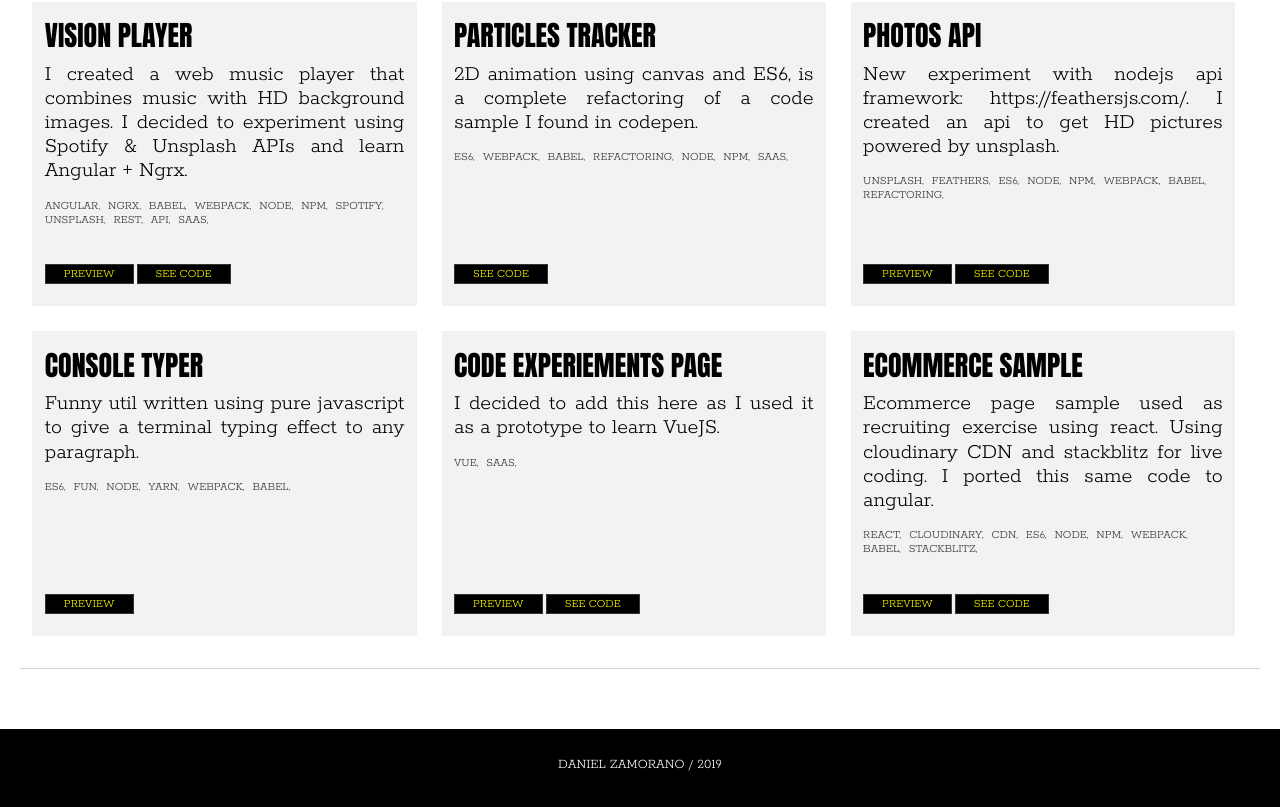
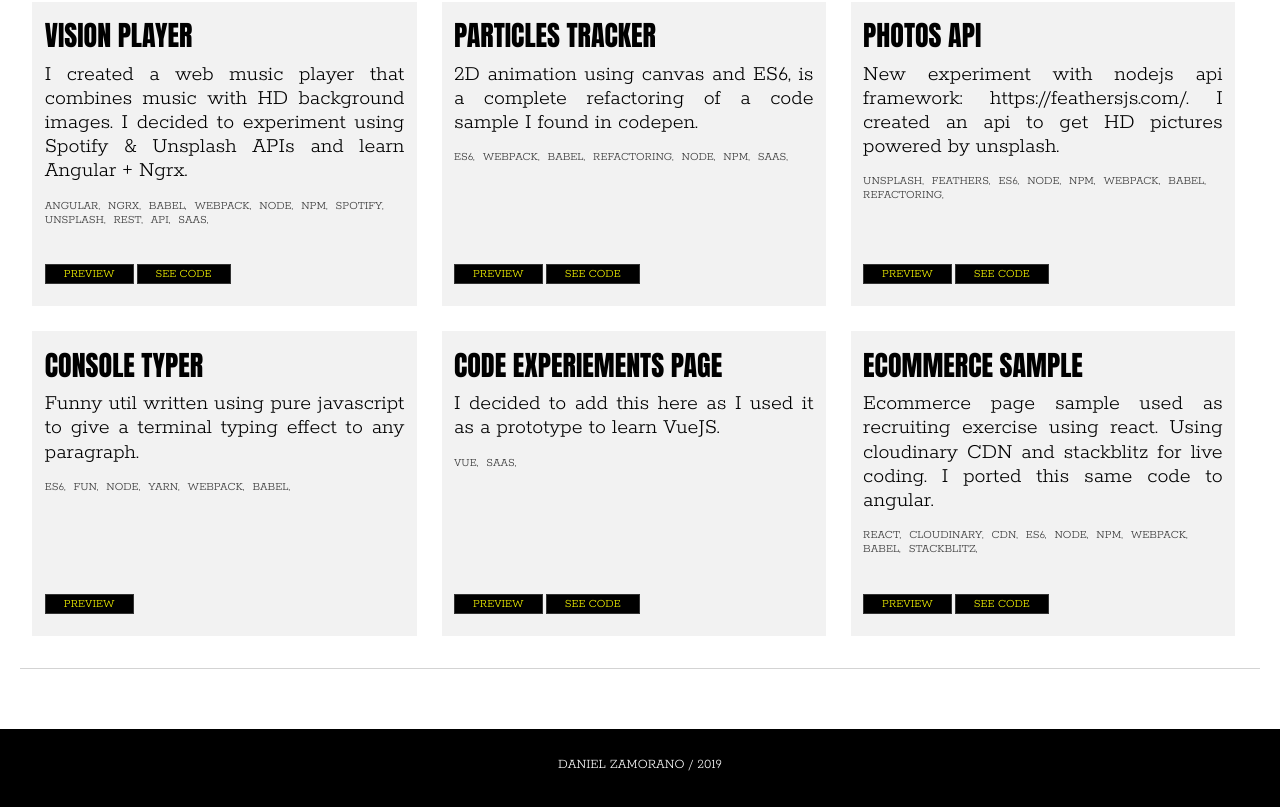
Before and after one commit to daniel-z/coding-lab, a Vue app: page /#/ in a window 1280 px wide. Shown: the part 1016-1823 px from the top of the page. Built offline with nearby package versions, Linux system fonts and the light colour scheme; a web font is replaced by a local one.

Commit message:
Adding preview for particles experiment.

```diff
--- a/src/views/home/Home.vue
+++ b/src/views/home/Home.vue
@@ -28,8 +28,8 @@ const codeExperiments = [
   {
     name: "Particles Tracker",
     links: {
-      code: "https://github.com/daniel-z/particles-pointer-tracker"
-      // preview: "https://github.com/daniel-z/particles-pointer-tracker"
+      code: "https://github.com/daniel-z/particles-pointer-tracker",
+      preview: "https://particles.danielzamorano.pro"
     },
     description:
       "2D animation using canvas and ES6, is a complete refactoring of a code sample I found in codepen.",
```
